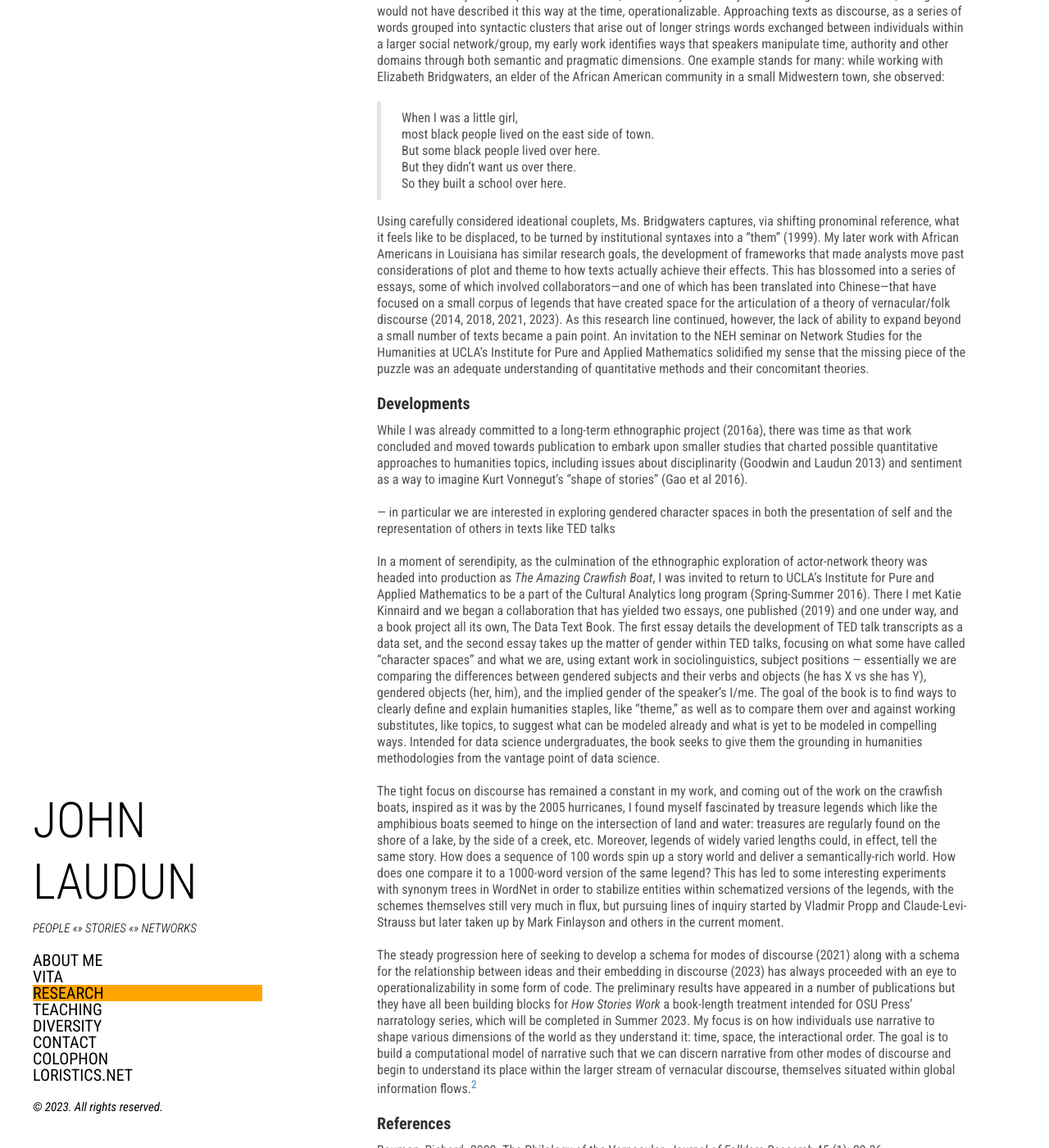
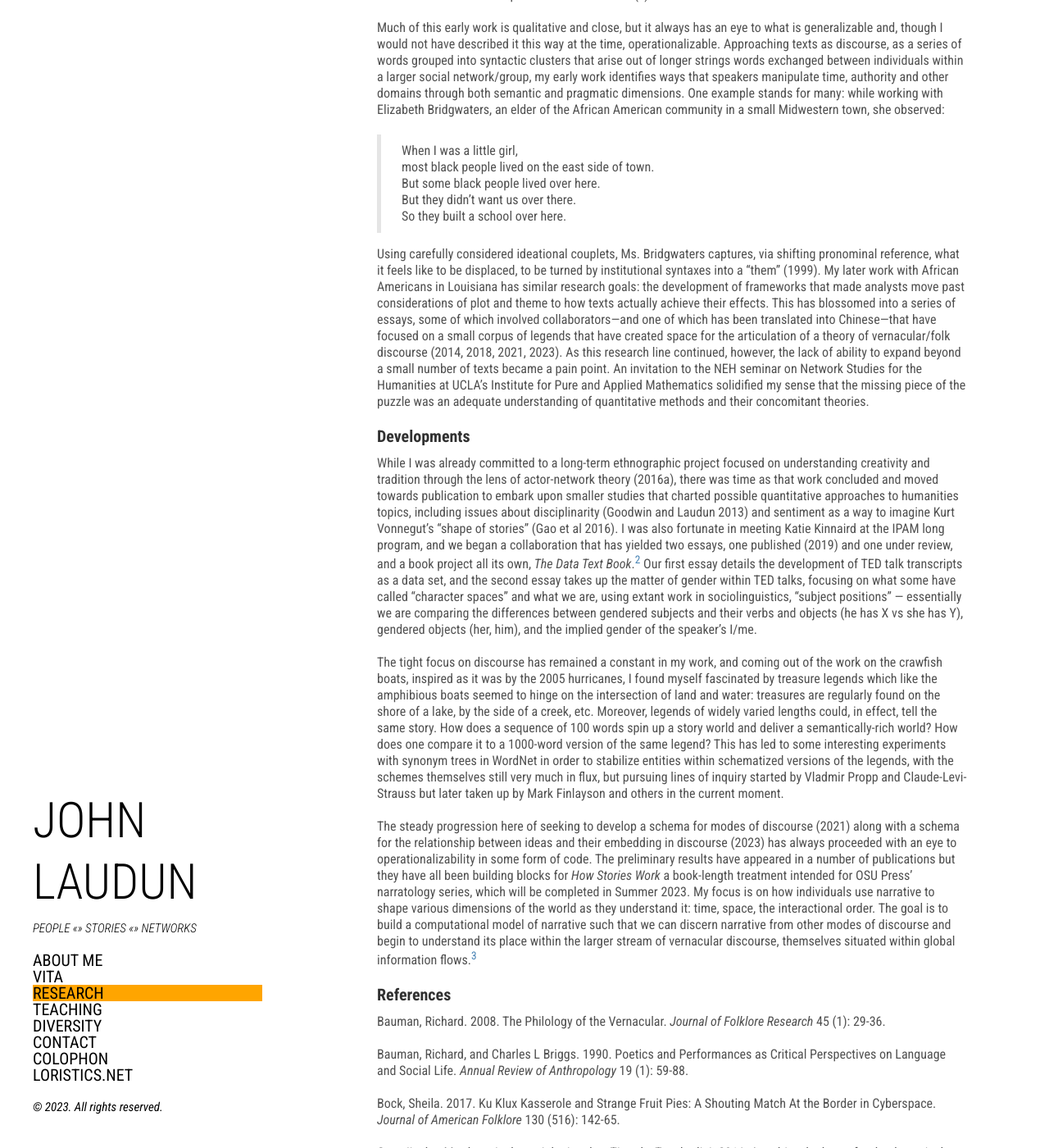
Before and after one commit to johnlaudun/blog, a Jekyll site: the page built from research.md, in a window 1280 px wide and 1400 px high, scrolled down 603 px. Shown: the whole window at 82% size. Built offline with Jekyll 4.4.1, drawn with Linux system fonts in a browser that asks for light colours; some of the changed text lies outside the part shown.

Commit message:
Revised research statement.

```diff
--- a/research.md
+++ b/research.md
@@ -6,7 +6,9 @@ weight: 3
 
 # Research
 
-Like a lot of quantitative humanities scholars, I find the tension between traditional ways of reading texts and so-called distant reading methodologies to be productive in multiple ways: from non-intuitive replication of human processes through the satisfaction of developing a quantitative method that advances a traditional humanities question to the feedback that comes with unexpected results that cause you to re-think the question (and its assumptions). Much of my work rests on the deep foundation of folkloristic corpora studies, and seeks to contribute both to the highly qualitative inquiry of scholars like Richard Bauman and Patricia Sawin, the quantitative inquiry of  Tim Tangherlini and Rob Howard, as well as the hybrid work of Sheila Bock and Andrew Peck, who have all pursued a line of inquiry focused on texts and their contexts and the people that connect the two. My own principal interest is in understanding how vernacular discourse in general and narrative discourse in particular moves through online and offline social networks. I am particularly interested in narrative texts — in understanding how they are constructed, deployed, and received — both because of the ways narrative activates our imaginations, seemingly syncing our brains, and the ways that narrative, as one of many modes of discourse, seems able to make words stick, and stay, together as they travel across networks.[^1]
+Like a lot of quantitative humanities scholars, I find the tension between traditional ways of reading texts and so-called distant reading methodologies to be productive in multiple ways: from non-intuitive replication of human processes through the satisfaction of developing a quantitative method that advances a traditional humanities question to the feedback that comes with unexpected results that cause you to re-think the question (and its assumptions). Much of my work rests on the deep foundation of folkloristic corpora studies, and seeks to contribute both to the highly qualitative inquiry of scholars like Richard Bauman and Patricia Sawin, the quantitative inquiry of  Tim Tangherlini and Rob Howard, as well as the hybrid work of Sheila Bock and Andrew Peck, who have all pursued a line of inquiry focused on texts and their contexts and the people that connect the two.
+
+My own principal interest is in understanding how vernacular discourse in general and narrative discourse in particular moves through online and offline social networks. I am particularly interested in narrative texts — in understanding how they are constructed, deployed, and received — both because of the ways narrative activates our imaginations, seemingly syncing our brains, and the ways that narrative, as one of many modes of discourse, seems able to make words stick, and stay, together as they travel across networks.[^1]
 
 ## Origins
 
@@ -20,21 +22,15 @@ Much of this early work is qualitative and close, but it always has an eye to wh
 > But they didn’t want us over there.
 > So they built a school over here.
 
-Using carefully considered ideational couplets, Ms. Bridgwaters captures, via shifting pronominal reference, what it feels like to be displaced, to be turned by institutional syntaxes into a “them” (1999). My later work with African Americans in Louisiana has similar research goals, the development of frameworks that made analysts move past considerations of plot and theme to how texts actually achieve their effects. This has blossomed into a series of essays, some of which involved collaborators—and one of which has been translated into Chinese—that have focused on a small corpus of legends that have created space for the articulation of a theory of vernacular/folk discourse (2014, 2018, 2021, 2023). As this research line continued, however, the lack of ability to expand beyond a small number of texts became a pain point. An invitation to the NEH seminar on Network Studies for the Humanities at UCLA’s Institute for Pure and Applied Mathematics solidified my sense that the missing piece of the puzzle was an adequate understanding of quantitative methods and their concomitant theories.
+Using carefully considered ideational couplets, Ms. Bridgwaters captures, via shifting pronominal reference, what it feels like to be displaced, to be turned by institutional syntaxes into a “them” (1999). My later work with African Americans in Louisiana has similar research goals: the development of frameworks that made analysts move past considerations of plot and theme to how texts actually achieve their effects. This has blossomed into a series of essays, some of which involved collaborators—and one of which has been translated into Chinese—that have focused on a small corpus of legends that have created space for the articulation of a theory of vernacular/folk discourse (2014, 2018, 2021, 2023). As this research line continued, however, the lack of ability to expand beyond a small number of texts became a pain point. An invitation to the NEH seminar on Network Studies for the Humanities at UCLA’s Institute for Pure and Applied Mathematics solidified my sense that the missing piece of the puzzle was an adequate understanding of quantitative methods and their concomitant theories.
 
 ## Developments
 
-While I was already committed to a long-term ethnographic project (2016a), there was time as that work concluded and moved towards publication to embark upon smaller studies that charted possible quantitative approaches to humanities topics, including issues about disciplinarity (Goodwin and Laudun 2013) and sentiment as a way to imagine Kurt Vonnegut’s “shape of stories” (Gao et al 2016).
+While I was already committed to a long-term ethnographic project focused on understanding creativity and tradition through the lens of actor-network theory (2016a), there was time as that work concluded and moved towards publication to embark upon smaller studies that charted possible quantitative approaches to humanities topics, including issues about disciplinarity (Goodwin and Laudun 2013) and sentiment as a way to imagine Kurt Vonnegut’s “shape of stories” (Gao et al 2016). I was also fortunate in meeting Katie Kinnaird at the IPAM long program, and we began a collaboration that has yielded two essays, one published (2019) and one under review, and a book project all its own, _The Data Text Book_.[^2] Our first essay details the development of TED talk transcripts as a data set, and the second essay takes up the matter of gender within TED talks, focusing on what some have called “character spaces” and what we are, using extant work in sociolinguistics, “subject positions” — essentially we are comparing the differences between gendered subjects and their verbs and objects (he has X vs she has Y), gendered objects (her, him), and the implied gender of the speaker’s I/me.
 
+The tight focus on discourse has remained a constant in my work, and coming out of the work on the crawfish boats, inspired as it was by the 2005 hurricanes, I found myself fascinated by treasure legends which like the amphibious boats seemed to hinge on the intersection of land and water: treasures are regularly found on the shore of a lake, by the side of a creek, etc. Moreover, legends of widely varied lengths could, in effect, tell the same story. How does a sequence of 100 words spin up a story world and deliver a semantically-rich world? How does one compare it to a 1000-word version of the same legend? This has led to some interesting experiments with synonym trees in WordNet in order to stabilize entities within schematized versions of the legends, with the schemes themselves still very much in flux, but pursuing lines of inquiry started by Vladmir Propp and Claude-Levi-Strauss but later taken up by Mark Finlayson and others in the current moment.
 
-
- — in particular we are interested in exploring gendered character spaces in both the presentation of self and the representation of others in texts like TED talks
-
-In a moment of serendipity, as the culmination of the ethnographic exploration of actor-network theory was headed into production as _The Amazing Crawfish Boat_, I was invited to return to UCLA’s Institute for Pure and Applied Mathematics to be a part of the Cultural Analytics long program (Spring-Summer 2016). There I met Katie Kinnaird and we began a collaboration that has yielded two essays, one published (2019) and one under way, and a book project all its own, The Data Text Book. The first essay details the development of TED talk transcripts as a data set, and the second essay takes up the matter of gender within TED talks, focusing on what some have called “character spaces” and what we are, using extant work in sociolinguistics, subject positions — essentially we are comparing the differences between gendered subjects and their verbs and objects (he has X vs she has Y), gendered objects (her, him), and the implied gender of the speaker’s I/me. The goal of the book is to find ways to clearly define and explain humanities staples, like “theme,” as well as to compare them over and against working substitutes, like topics, to suggest what can be modeled already and what is yet to be modeled in compelling ways. Intended for data science undergraduates, the book seeks to give them the grounding in humanities methodologies from the vantage point of data science.
-
-The tight focus on discourse has remained a constant in my work, and coming out of the work on the crawfish boats, inspired as it was by the 2005 hurricanes, I found myself fascinated by treasure legends which like the amphibious boats seemed to hinge on the intersection of land and water: treasures are regularly found on the shore of a lake, by the side of a creek, etc. Moreover, legends of widely varied lengths could, in effect, tell the same story. How does a sequence of 100 words spin up a story world and deliver a semantically-rich world. How does one compare it to a 1000-word version of the same legend? This has led to some interesting experiments with synonym trees in WordNet in order to stabilize entities within schematized versions of the legends, with the schemes themselves still very much in flux, but pursuing lines of inquiry started by Vladmir Propp and Claude-Levi-Strauss but later taken up by Mark Finlayson and others in the current moment.
-
-The steady progression here of seeking to develop a schema for modes of discourse (2021) along with a schema for the relationship between ideas and their embedding in discourse (2023) has always proceeded with an eye to operationalizability in some form of code. The preliminary results have appeared in a number of publications but they have all been building blocks for _How Stories Work_ a book-length treatment intended for OSU Press’ narratology series, which will be completed in Summer 2023. My focus is on how individuals use narrative to shape various dimensions of the world as they understand it: time, space, the interactional order. The goal is to build a computational model of narrative such that we can discern narrative from other modes of discourse and begin to understand its place within the larger stream of vernacular discourse, themselves situated within global information flows.[^2]
+The steady progression here of seeking to develop a schema for modes of discourse (2021) along with a schema for the relationship between ideas and their embedding in discourse (2023) has always proceeded with an eye to operationalizability in some form of code. The preliminary results have appeared in a number of publications but they have all been building blocks for _How Stories Work_ a book-length treatment intended for OSU Press’ narratology series, which will be completed in Summer 2023. My focus is on how individuals use narrative to shape various dimensions of the world as they understand it: time, space, the interactional order. The goal is to build a computational model of narrative such that we can discern narrative from other modes of discourse and begin to understand its place within the larger stream of vernacular discourse, themselves situated within global information flows.[^3]
 
 ## References
 
@@ -73,4 +69,5 @@ Sawin, Patricia. 2004. _Listening for a Life: A Dialogic Ethnography of Bessie E
 Tangherlini, TR, S Shahsavari, B Shahbazi, E Ebrahimzadeh, and V Roychowdhury. 2020. An Automated Pipeline for the Discovery of Conspiracy and Conspiracy Theory Narrative Frameworks: Bridgegate, Pizzagate and Storytelling on the Web. _PLoS ONE_ 15 (6): e0233879.
 
 [^1]: The focus on the somewhat larger horizon of discourse, as opposed to strictly narrative, is the outcome of years of close examination of actual vernacular texts as they passed between individuals both in face-to-face interaction and online.
-[^2]: One argument, for example, has been that the cognitive mirroring enabled by narrative helps in the spread of fake news and in radicalization processes. And yet the status of legends as narrative within folklore studies has long been subject to discussion, calling into question the narrative nature of those forms which rest upon legend, like fake news. A proper accounting of narrative within legend and fake news would go a long way to clarifying the dynamics of these phenomena.
+[^2]: The goal of the book is to find ways to clearly define and explain humanities staples, like “theme,” as well as to compare them over and against working substitutes, like topics, to suggest what can be modeled already and what is yet to be modeled in compelling ways. Intended for data science undergraduates, the book seeks to give them the grounding in humanities methodologies from the vantage point of data science.
+[^3]: One argument, for example, has been that the cognitive mirroring enabled by narrative helps in the spread of fake news and in radicalization processes. And yet the status of legends as narrative within folklore studies has long been subject to discussion, calling into question the narrative nature of those forms which rest upon legend, like fake news. A proper accounting of narrative within legend and fake news would go a long way to clarifying the dynamics of these phenomena.
```
